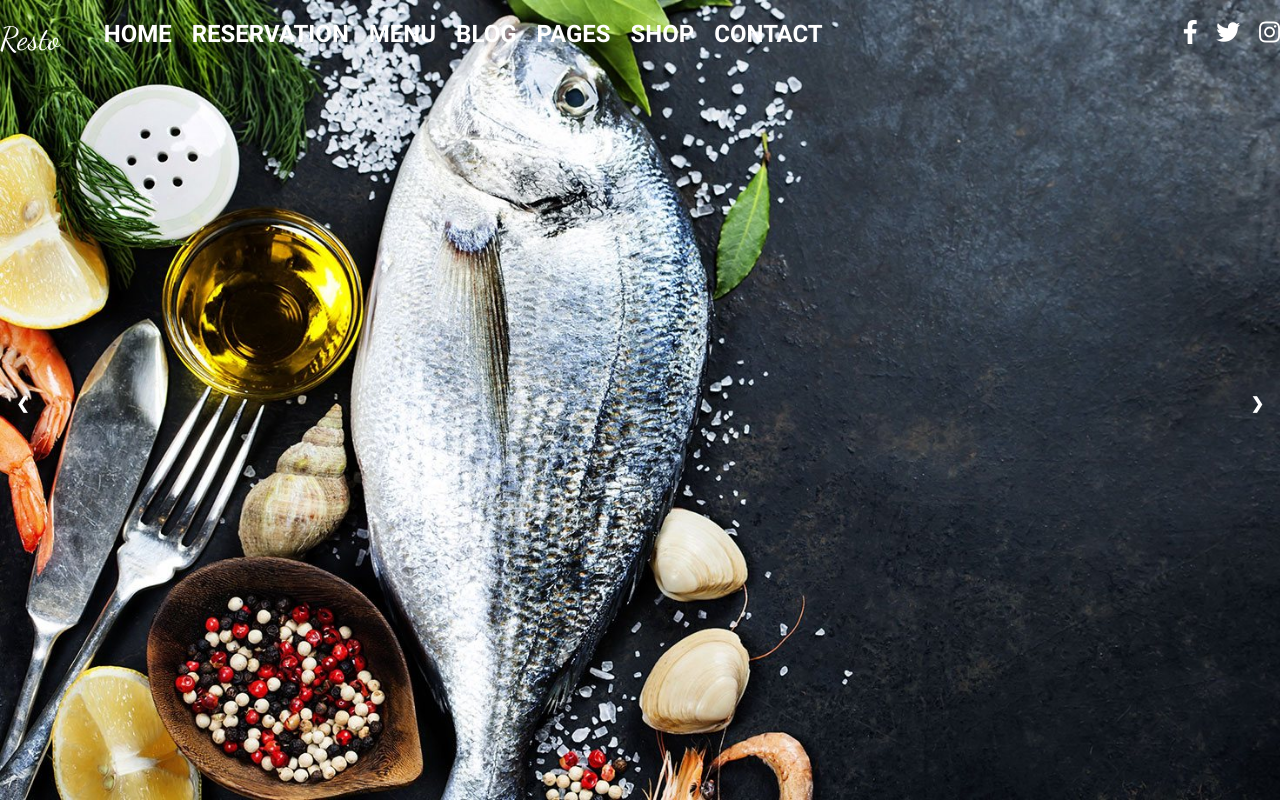
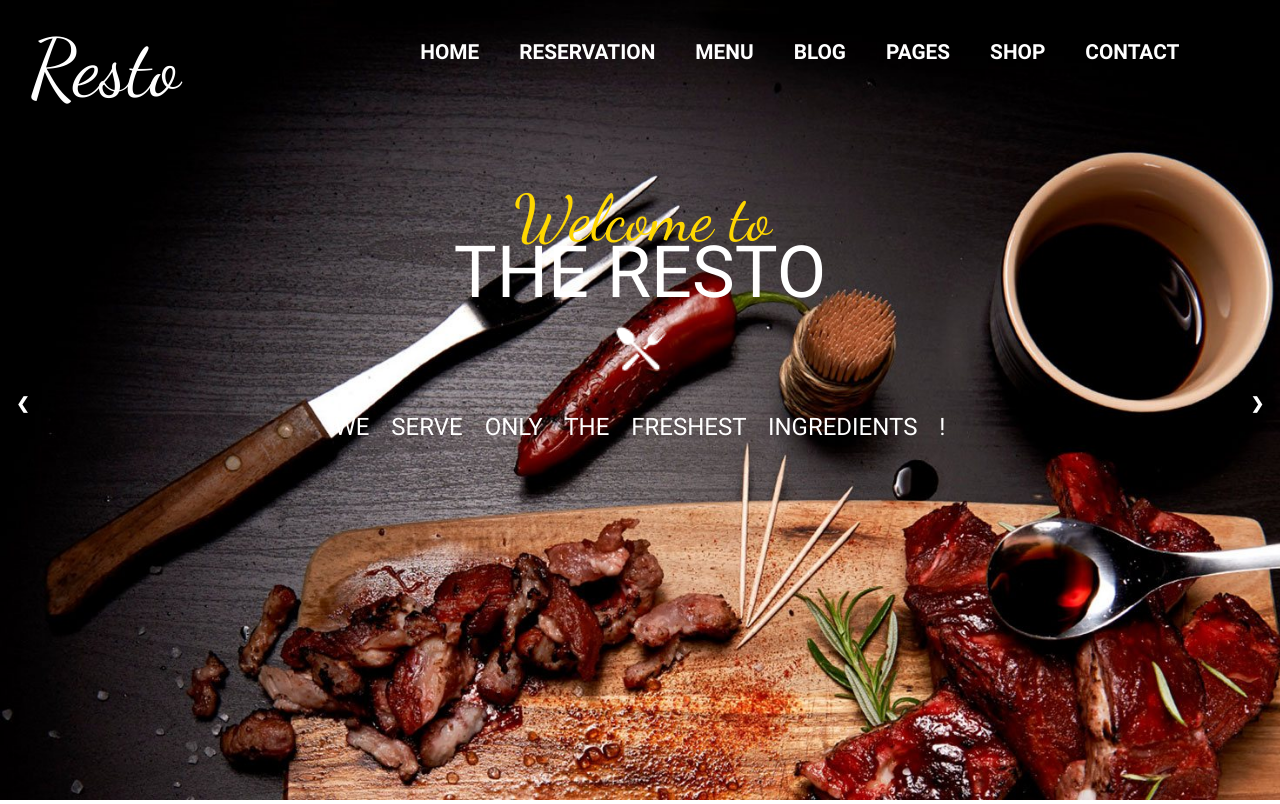
Before and after one commit to CorentinLeb/TheResto, a plain HTML site: page index.html in a window 1280 px wide. Shown: the top 804 px of the page. Drawn offline with Linux system fonts and the light colour scheme.

Commit message:
finishing header style

```diff
--- a/assets/scss/_header.scss
+++ b/assets/scss/_header.scss
@@ -14,47 +14,101 @@
     width: 100%;
 
     p  {
-        font-size: 2em;
+        font-size: 5em;
         width: 30%;
+        margin-left: 30px;
         margin-top: 20px;
         font-family: 'Dancing';
     }
 }
 
 .menu_flex {
-    margin-top: 20px;
-    margin-left: 150px;
+    margin-top: 40px;
+    margin-left: 400px;
     width: 100%;
 
     ul {
         text-align: center;
-        font-size: 1.5em;
+        font-size: 1.3em;
         width: 50%;
         display: flex;
         justify-content: center;
         text-decoration: none;
-
         a {
             font-family: 'RobotoBold';
             text-transform: uppercase;
-            margin-left: 20px;
+            margin-left: 40px;
             width: 100%;
             display: flex;
             justify-content: space-between;
             color: white;
+            &:hover {
+                color: rgb(88, 86, 86);
+            }
         }
     }
 }
 
 .logo_flex {
-    margin-top: 20px;
-    float: left;
+    margin-top: 40px;
+    padding-right: 30px;
     display: flex;
     justify-content: space-between;
     color: white;
     width: 10%;
 
     i {
+        margin-left: 15px;
         font-size: 1.5em;
+        &:hover {
+            cursor: grab;
+            color: grey;
+        }
     }
 }
+
+.welcome_flex {
+    display: flex;
+    flex-direction: column;
+    justify-content: center;
+    align-items: center;
+    margin-top: 180px;
+    width: 100%;
+    position: absolute;
+    color: white;
+}
+
+.text_flex {
+    position: relative;
+    display: flex;
+    flex-direction: column;
+    span:first-child {
+        margin-left: 60px;
+        position: absolute;
+        text-align: center;
+        font-family: 'Dancing';
+        color: gold;
+        font-size: 4em;
+    }
+    span:nth-child(2) {
+        margin-top: 50px;
+        font-size: 4.5em;
+        text-transform: uppercase;
+    }
+}
+
+
+.icon_welcome {
+    width: 5%;
+    img {
+        width: 100%;
+    }
+}
+
+.ingredients_flex {
+    margin-top: 30px;
+    font-size: 1.5rem;
+    font-family: 'RobotoBold';
+    text-transform: uppercase;
+    word-spacing: 1rem;
+}
--- a/index.html
+++ b/index.html
@@ -31,17 +31,30 @@
                     <i class="fab fa-instagram"></i>
                 </div>
             </div>
+            <div class="welcome_flex">
+                <div class="text_flex">
+                    <span>Welcome to</span>
+                    <span class="welcome_resto">the resto</span>
+                </div>
+                <div class="icon_welcome">
+                    <img src="assets/images/ic-plate-big.png" alt="">
+                </div>
+                <div class="ingredients_flex">
+                    <p>we serve only the freshest ingredients !</p>
+                </div>
+            </div>
+            <div class="item">
+                <img src="assets/images/bg-slider-06.jpg">
+            </div>
             <div class="item">
                 <img src="assets/images/bg-slider-01.jpg">
             </div>
             <div class="item">
                 <img src="assets/images/bg-slider-05.jpg">
             </div>
-            <div class="item">
-                <img src="assets/images/bg-slider-06.jpg">
-            </div>
             <a class="previous" onclick="previousSlide()">&#10094;</a>
             <a class="next" onclick="nextSlide()">&#10095;</a>
+
         </div>
 
         </div>
```
Also changed, not shown: assets/scss/style.css, 1 other file.
